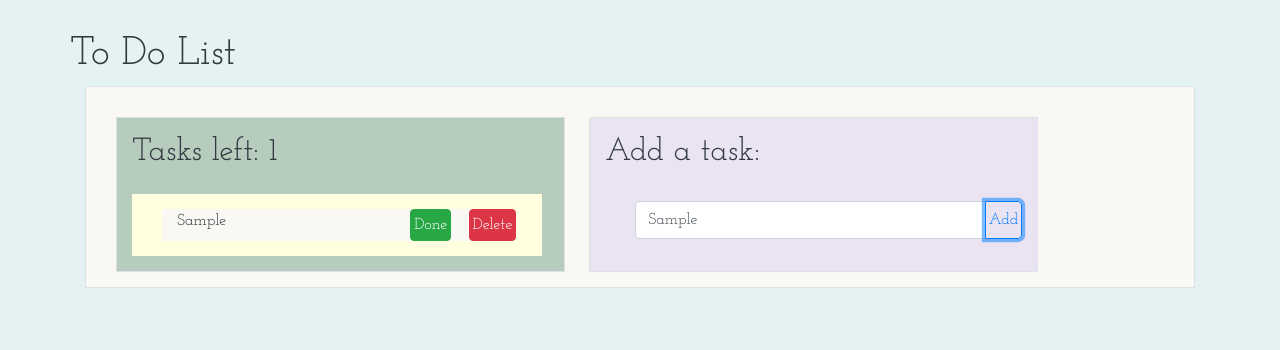
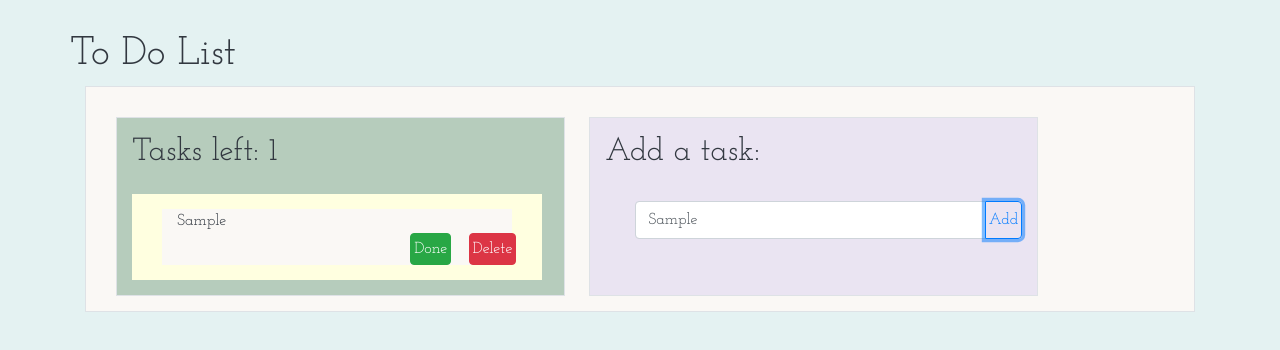
Before and after one commit to alexandra257/todo-proj-2020, a React (Create React App) app: page / in a window 1280 px wide. Both pictures are taken after typing "Sample" into the empty fields and a click on the button "Add". Shown: the top 350 px of the page. Built offline with nearby package versions, Linux system fonts and the light colour scheme.

Commit message:
strikethrough & done button removed

```diff
--- a/src/components/task/Task.css
+++ b/src/components/task/Task.css
@@ -45,3 +45,7 @@
 .btn{
   padding: 3px;
 }
+
+.completedTask {
+text-decoration: line-through;
+}
--- a/src/components/task/Task.js
+++ b/src/components/task/Task.js
@@ -1,5 +1,6 @@
 import React from "react";
 import "./Task.css";
+import { thisExpression } from "@babel/types";
 
 class Task extends React.Component {
   deleteClicked = () => {
@@ -9,32 +10,41 @@ class Task extends React.Component {
   doneClicked = () => {
     // this.props.completedTaskFunc(this.props.item.id);
     this.props.completedTaskFunc(this.props.item.id);
-  }
+  };
 
   // doneClicked = () => {
   //     alert(`you clicked done button for task ${this.props.item.id}`)
   // }
 
   render() {
+
+    let description;
+
+    if(this.props.item.completed){
+      description = <div className="col-12 col-md-8 completedTask">{this.props.item.description}</div>
+    } else {
+      description = <div className="col-12 col-md-8">{this.props.item.description}</div>
+
+    }
+
+
     return (
       <div className="row task">
-        <div className="col-12 col-md-8">{this.props.item.description}</div>
+        {description}
+        <div className="col-12 col-md-8"></div>
 
         <div className="col-3 col-md-2">
-          <button
-            type="button"
-            className="btn btn-success"
-            onClick={this.doneClicked}
-          >
+          {!this.props.item.completed && (              //if the task is not completed + the done button is clicked, remove the done button
+          <button type="button" className="btn btn-success" onClick={this.doneClicked}>
             Done
           </button>
+          )}
         </div>
         <div className="col-3 col-md-2">
           <button
             type="button"
             className="btn btn-danger"
-            onClick={this.deleteClicked}
-          >
+            onClick={this.deleteClicked} >
             Delete
           </button>
         </div>
```
